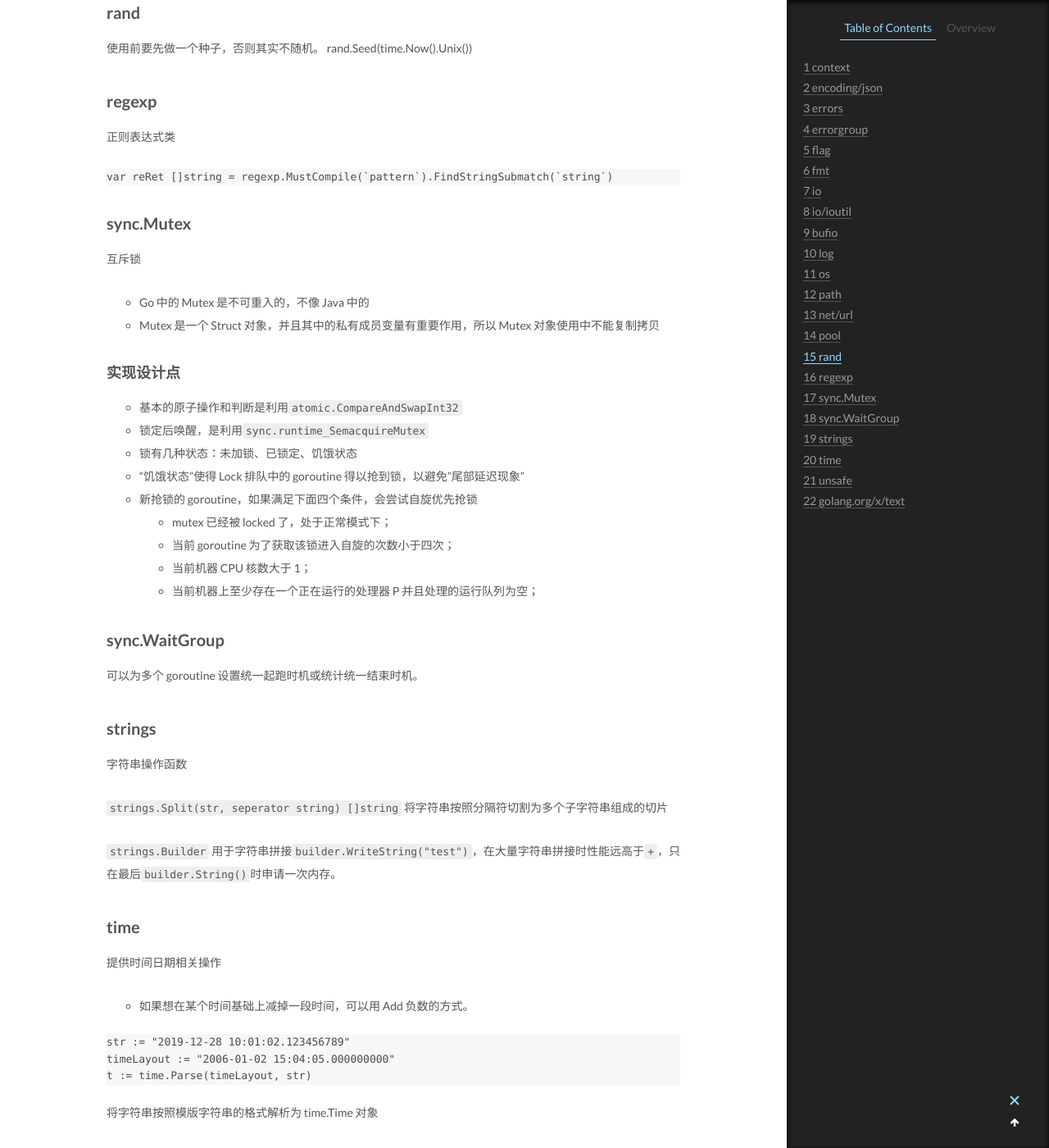
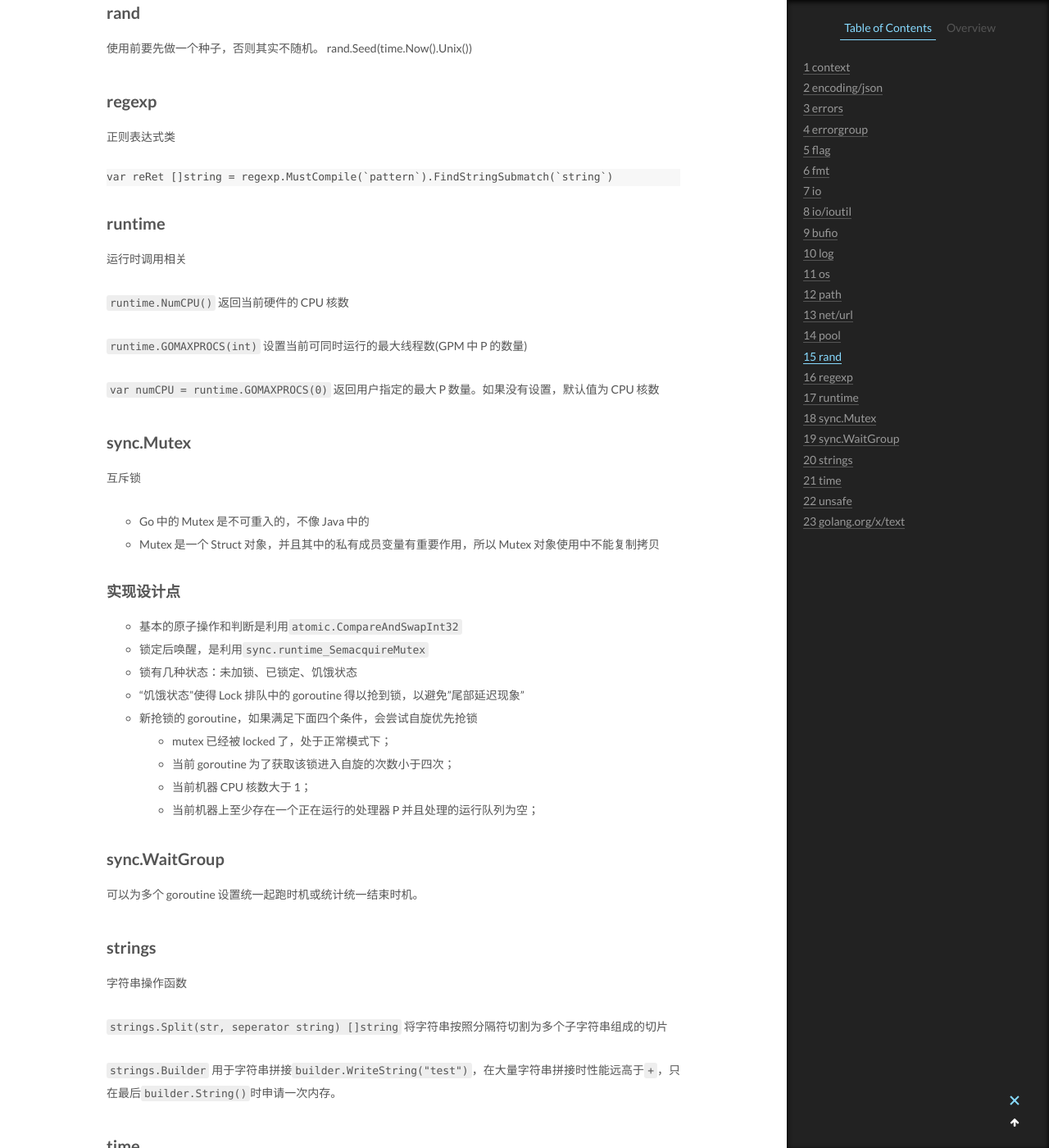
Before and after one commit to CodeHunter2006/CodeHunter2006.github.io, a Jekyll site: the page built from _posts/2019-12-28-Go_Package.md, in a window 1280 px wide and 1400 px high, scrolled down 4928 px. Shown: the whole window at 82% size. Built offline with Jekyll 4.4.1, drawn with Linux system fonts in a browser that asks for light colours.

Commit message:
[doc]: add contents.

````diff
--- a/_posts/2019-12-28-Go_Package.md
+++ b/_posts/2019-12-28-Go_Package.md
@@ -214,6 +214,19 @@ rand.Seed(time.Now().Unix())
 var reRet []string = regexp.MustCompile(`pattern`).FindStringSubmatch(`string`)
 ```
 
+## runtime
+
+运行时调用相关
+
+`runtime.NumCPU()`
+返回当前硬件的 CPU 核数
+
+`runtime.GOMAXPROCS(int)`
+设置当前可同时运行的最大线程数(GPM 中 P 的数量)
+
+`var numCPU = runtime.GOMAXPROCS(0)`
+返回用户指定的最大 P 数量。如果没有设置，默认值为 CPU 核数
+
 ## sync.Mutex
 
 互斥锁
````
Also changed, not shown: _posts/2018-11-28-Go_Syntax.md (+4 -4 lines), _posts/2020-10-25-Go_Concurrency_Patterns.md (+2 -0 lines), _posts/2020-11-01-Go_Interview_Question.md (+3 -0 lines).
